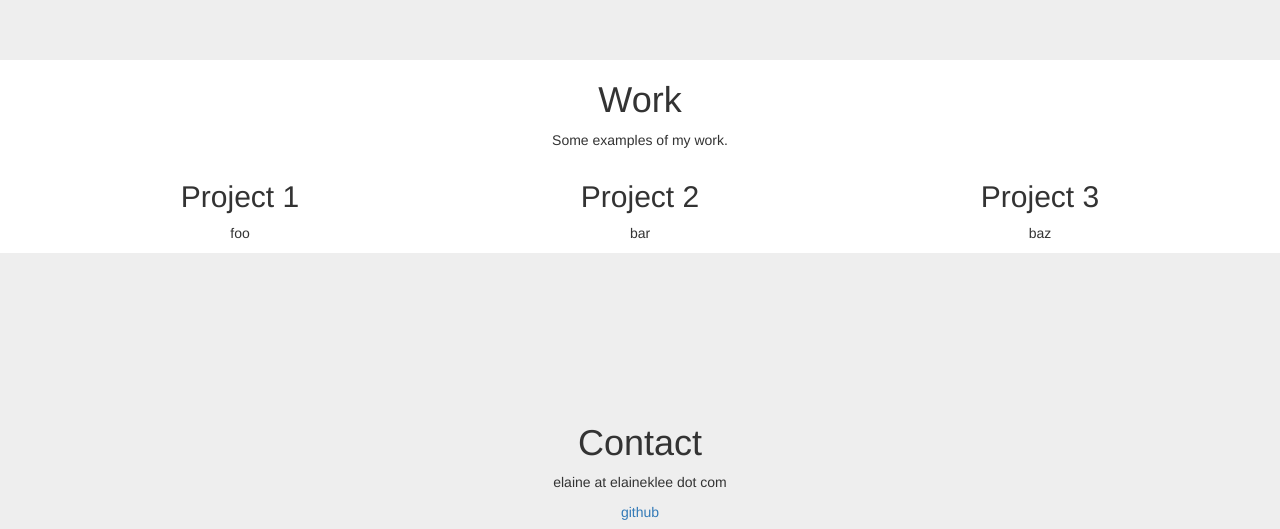
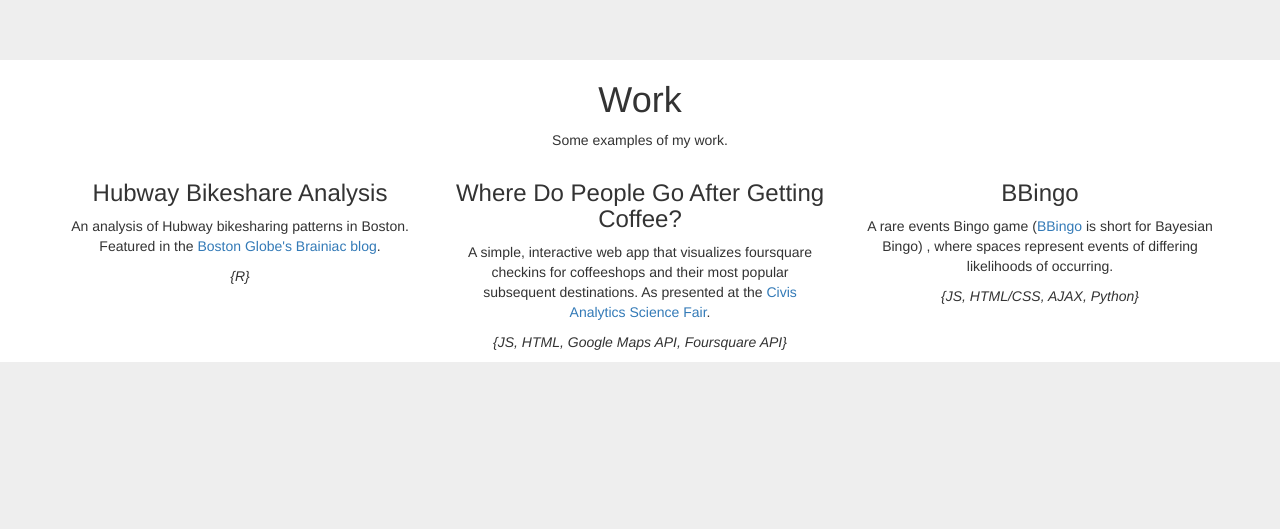
Before and after one commit to elainexmas/elainexmas.github.io, a plain HTML site: page index.html in a window 1280 px wide. Shown: the part 1540-2069 px from the top of the page. Drawn offline with Linux system fonts and the light colour scheme.

Commit message:
Content: Added written content to About and Work Added short descriptions for 3 projects and hobbies.

```diff
--- a/index.html
+++ b/index.html
@@ -86,6 +86,7 @@
                     <h1>About</h1>
                     <p>I am currently a Data Scientist at <a href="http://www.civisanalytics.com">Civis Analytics</a> in Chicago, IL.</p>
                     <p>I mainly work in Python and R.  I used to work heavily in Java.  I have hacked in Javascript and Rails.</p>
+                    <p>I enjoy cycling, cooking, drawing, and hacking.</p>
                 </div>
             </div>
         </div>
@@ -102,18 +103,21 @@
                 </div>
             <div class="row">
                 <div class="col-xs-12 col-lg-4">
-                    <center><h2>Project 1</h2>
-                    <p> foo </p>
+                    <center><h3>Hubway Bikeshare Analysis</h3>
+                    <p>An analysis of Hubway bikesharing patterns in Boston.  Featured in the <a href="http://www.boston.com/bostonglobe/ideas/brainiac/2013/08/bostonians_on_r.html">Boston Globe's Brainiac blog</a>.</p>
+                    <p><i>{R}</i></p>
                     </center>
                 </div>
                 <div class="col-xs-12 col-lg-4">
-                    <center><h2>Project 2</h2>
-                    <p> bar </p>
+                    <center><h3>Where Do People Go After Getting Coffee?</h3>
+                    <p>A simple, interactive web app that visualizes foursquare checkins for coffeeshops and their most popular subsequent destinations.  As presented at the <a href="https://civisanalytics.com/blog/life-at-civis/2014/06/01/anniversary-science-fair/">Civis Analytics Science Fair</a>.</p>
+                    <p><i>{JS, HTML, Google Maps API, Foursquare API} </i></p>
                     </center>
                 </div>
                 <div class="col-xs-12 col-lg-4">
-                    <center><h2>Project 3</h2>
-                    <p> baz </p>
+                    <center><h3>BBingo</h3>
+                    <p>A rare events Bingo game (<a href="https://github.com/elainexmas/bbingo">BBingo</a> is short for Bayesian Bingo) , where spaces represent events of differing likelihoods of occurring.</p>
+                    <p><i>{JS, HTML/CSS, AJAX, Python}</i></p>
                     </center>
                 </div>
             </div>
```
